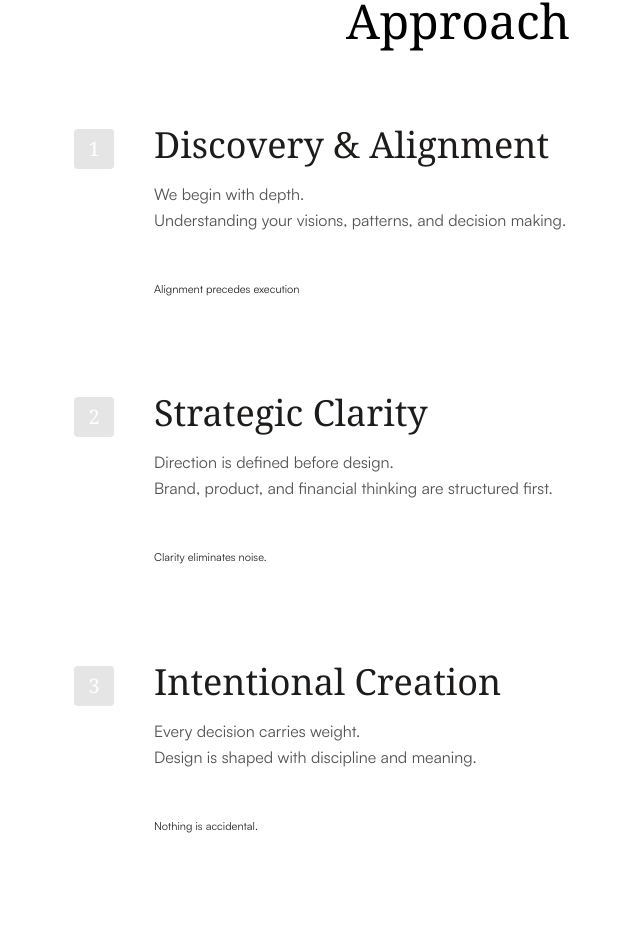
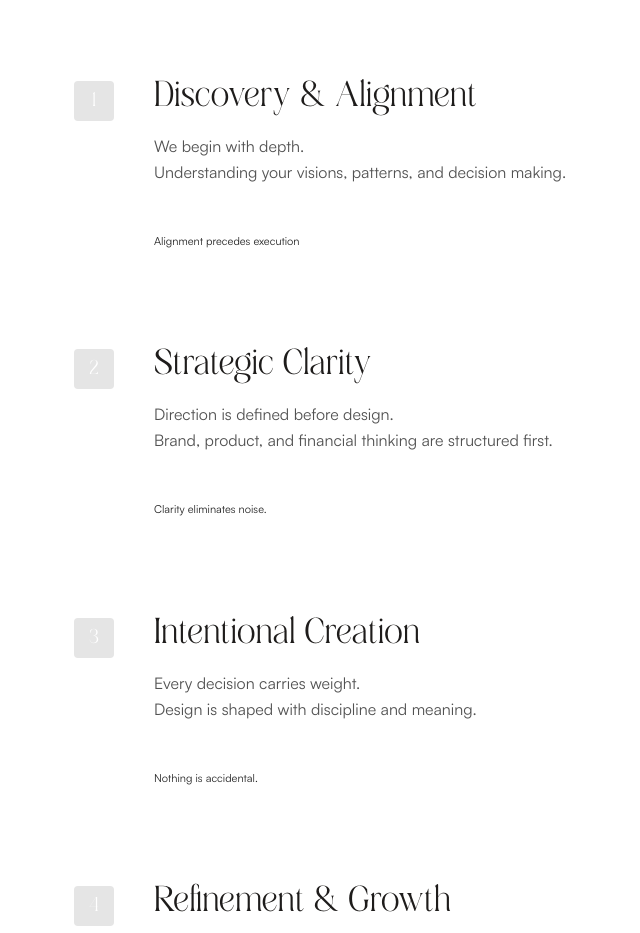
Before and after one commit to santos-alaska/zara-curates, a Next.js app: page / in a window 1280 px wide. Shown: the part 1997-2930 px from the top of the page, without its empty margins (182-822 px from the left). Built offline with nearby package versions, Linux system fonts and the light colour scheme.

Commit message:
added the fonts

```diff
--- a/components/Approach.tsx
+++ b/components/Approach.tsx
@@ -1,10 +1,16 @@
+import localFont from 'next/font/local'
+
+const dobagi = localFont({
+    src: '../public/fonts/Dobagi.otf',
+})
+
 const Approach = () => {
     return (
         <section className="bg-white pb-[200px] md:py-32 px-6">
             <div className="container mx-auto w-full max-w-3xl">
 
                 {/* Optional Header - Kept for structure, but minimal */}
-                <h2 className="font-serif text-[26px] md:text-5xl mb-20 text-black text-center max-w-[65%] mx-auto">
+                <h2 className={`${dobagi.className} font-serif text-[26px] md:text-5xl mb-20 text-black text-center max-w-[65%] mx-auto`}>
                     The Zara Curate Approach
                 </h2>
 
@@ -13,12 +19,12 @@ const Approach = () => {
                     {/* Item 1 */}
                     <div className="flex items-start gap-6 md:gap-10">
                         {/* Number Icon */}
-                        <div className="flex-shrink-0 bg-[#E5E5E5] text-white font-serif text-xl w-8 h-8 md:w-10 md:h-10 flex items-center justify-center rounded-[4px] mt-1">
+                        <div className={`${dobagi.className} flex-shrink-0 bg-[#E5E5E5] text-white font-serif text-sm md:text-xl w-6 h-6 md:w-10 md:h-10 flex items-center justify-center rounded-[4px] mt-1`}>
                             1
                         </div>
                         {/* Content */}
                         <div className="flex flex-col text-left">
-                            <h3 className="font-serif text-[20px] md:text-4xl text-[#1E1C1B] mb-4">
+                            <h3 className={`${dobagi.className} font-serif text-[20px] md:text-4xl text-[#1E1C1B] mb-4`}>
                                 Discovery & Alignment
                             </h3>
                             <p className="text-neutral-600 text-[11px] md:text-base leading-relaxed max-w-md">
@@ -35,11 +41,11 @@ const Approach = () => {
 
                     {/* Item 2 */}
                     <div className="flex items-start gap-6 md:gap-10">
-                        <div className="flex-shrink-0 bg-[#E5E5E5] text-white font-serif text-xl w-8 h-8 md:w-10 md:h-10 flex items-center justify-center rounded-[4px] mt-1">
+                        <div className={`${dobagi.className} flex-shrink-0 bg-[#E5E5E5] text-white font-serif text-sm md:text-xl w-6 h-6 md:w-10 md:h-10 flex items-center justify-center rounded-[4px] mt-1`}>
                             2
                         </div>
                         <div className="flex flex-col text-left">
-                            <h3 className="font-serif text-[20px] md:text-4xl text-[#1E1C1B] mb-4">
+                            <h3 className={`${dobagi.className} font-serif text-[20px] md:text-4xl text-[#1E1C1B] mb-4`}>
                                 Strategic Clarity
                             </h3>
                             <p className="text-neutral-600 text-[11px] md:text-base leading-relaxed max-w-md">
@@ -55,11 +61,11 @@ const Approach = () => {
 
                     {/* Item 3 */}
                     <div className="flex items-start gap-6 md:gap-10">
-                        <div className="flex-shrink-0 bg-[#E5E5E5] text-white font-serif text-xl w-8 h-8 md:w-10 md:h-10 flex items-center justify-center rounded-[4px] mt-1">
+                        <div className={`${dobagi.className} flex-shrink-0 bg-[#E5E5E5] text-white font-serif text-sm md:text-xl w-6 h-6 md:w-10 md:h-10 flex items-center justify-center rounded-[4px] mt-1`}>
                             3
                         </div>
                         <div className="flex flex-col text-left">
-                            <h3 className="font-serif text-[20px] md:text-4xl text-[#1E1C1B] mb-4">
+                            <h3 className={`${dobagi.className} font-serif text-[20px] md:text-4xl text-[#1E1C1B] mb-4`}>
                                 Intentional Creation
                             </h3>
                             <p className="text-neutral-600 text-[11px] md:text-base leading-relaxed max-w-md">
@@ -75,11 +81,11 @@ const Approach = () => {
 
                     {/* Item 4 */}
                     <div className="flex items-start gap-6 md:gap-10">
-                        <div className="flex-shrink-0 bg-[#E5E5E5] text-white font-serif text-xl w-8 h-8 md:w-10 md:h-10 flex items-center justify-center rounded-[4px] mt-1">
+                        <div className={`${dobagi.className} flex-shrink-0 bg-[#E5E5E5] text-white font-serif text-sm md:text-xl w-6 h-6 md:w-10 md:h-10 flex items-center justify-center rounded-[4px] mt-1`}>
                             4
                         </div>
                         <div className="flex flex-col text-left">
-                            <h3 className="font-serif text-[20px] md:text-4xl text-[#1E1C1B] mb-4">
+                            <h3 className={`${dobagi.className} font-serif text-[20px] md:text-4xl text-[#1E1C1B] mb-4`}>
                                 Refinement & Growth
                             </h3>
                             <p className="text-neutral-600 text-[11px] md:text-base leading-relaxed max-w-md">
--- a/components/Footer.tsx
+++ b/components/Footer.tsx
@@ -33,12 +33,11 @@ const Footer = () => {
             target="_blank"
             className=" hover:border-neutral-400 transition-colors duration-300"
           >
-            {/* <Instagram size={28} className="text-neutral-400" /> */}
             <Image
               src="/instagram.png"
               alt="Instagram"
-              width={28}
-              height={28}
+              width={24}
+              height={24}
               className="object-contain"
             />
           </Link>
@@ -47,12 +46,11 @@ const Footer = () => {
             target="_blank"
             className=" hover:border-neutral-400 transition-colors duration-300"
           >
-            {/* <Linkedin size={28} className="text-neutral-400" /> */}
             <Image
               src="/linkedin.png"
               alt="Linkedin"
-              width={28}
-              height={28}
+              width={24}
+              height={24}
               className="object-contain"
             />
           </Link>
@@ -60,12 +58,11 @@ const Footer = () => {
             href="mailto:contact@zaracurates.com"
             className=" hover:border-neutral-400 transition-colors duration-300"
           >
-            {/* <Mail size={28} className="text-neutral-400" /> */}
             <Image
               src="/email.png"
               alt="Mail"
-              width={28}
-              height={28}
+              width={24}
+              height={24}
               className="object-contain"
             />
           </Link>
--- a/components/Invitation.tsx
+++ b/components/Invitation.tsx
@@ -1,5 +1,11 @@
 import Image from "next/image";
 import Link from "next/link";
+import localFont from 'next/font/local'
+
+const dobagi = localFont({
+    src: '../public/fonts/Dobagi.otf',
+})
+
 
 const Invitation = () => {
   return (
@@ -21,7 +27,7 @@ const Invitation = () => {
         </div>
 
         {/* Content */}
-        <h2 className="font-serif text-[26px] md:text-6xl text-center leading-tight relative z-10">
+        <h2 className={`${dobagi.className} font-serif text-[26px] md:text-6xl text-center leading-tight relative z-10`}>
           An Invitation to <br /> Begin
         </h2>
 
--- a/components/Journal.tsx
+++ b/components/Journal.tsx
@@ -1,3 +1,9 @@
+import localFont from 'next/font/local'
+
+const dobagi = localFont({
+    src: '../public/fonts/Dobagi.otf',
+})
+
 const Archive = () => {
   return (
     <section className="bg-[#FAF9F6] py-25 md:py-32 px-6">
@@ -10,7 +16,7 @@ const Archive = () => {
         </div>
         {/* Header */}
         <div className="text-left mb-16 md:mb-20">
-          <h2 className="font-serif text-[26px] md:text-7xl text-[#1E1C1B]/90 leading-tight italic font-light">
+          <h2 className={`${dobagi.className} font-serif text-[26px] md:text-7xl text-[#1E1C1B]/90 leading-tight italic font-light`}>
             <em>The</em> <span className="font-serif">Archive</span>
           </h2>
         </div>
--- a/components/Newsletter.tsx
+++ b/components/Newsletter.tsx
@@ -1,4 +1,10 @@
 import Image from "next/image";
+import localFont from 'next/font/local'
+
+const dobagi = localFont({
+    src: '../public/fonts/Dobagi.otf',
+})
+
 
 const Newsletter = () => {
   return (
@@ -17,7 +23,7 @@ const Newsletter = () => {
 
       {/* Content */}
       <div className="max-w-sm mx-auto relative z-10">
-        <h2 className="font-serif text-[30px] md:text-4xl mb-12 text-white font-light">
+        <h2 className={`${dobagi.className} font-serif text-[30px] md:text-4xl mb-12 text-white font-light`}>
           The Curated List
         </h2>
 
```
